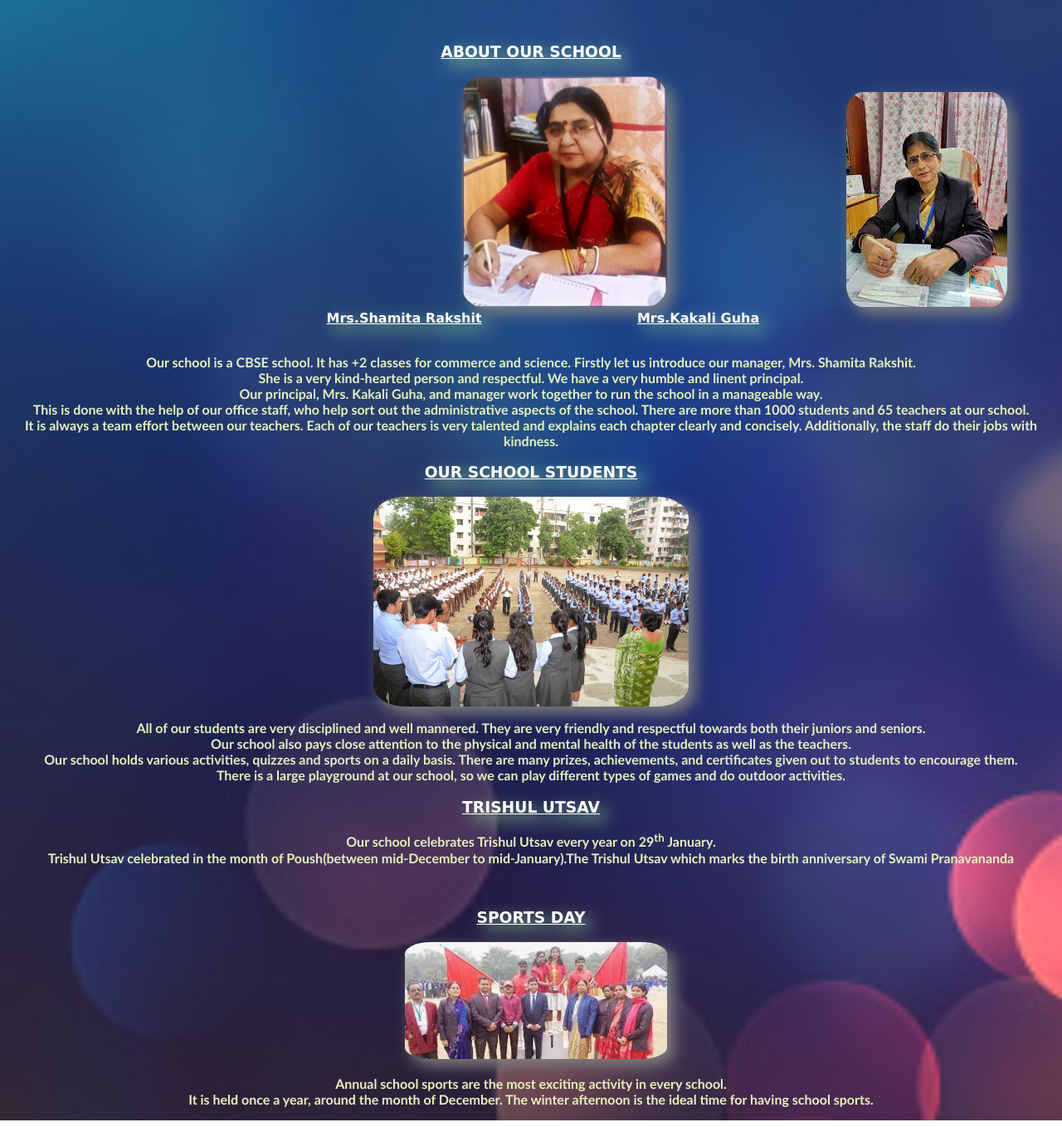
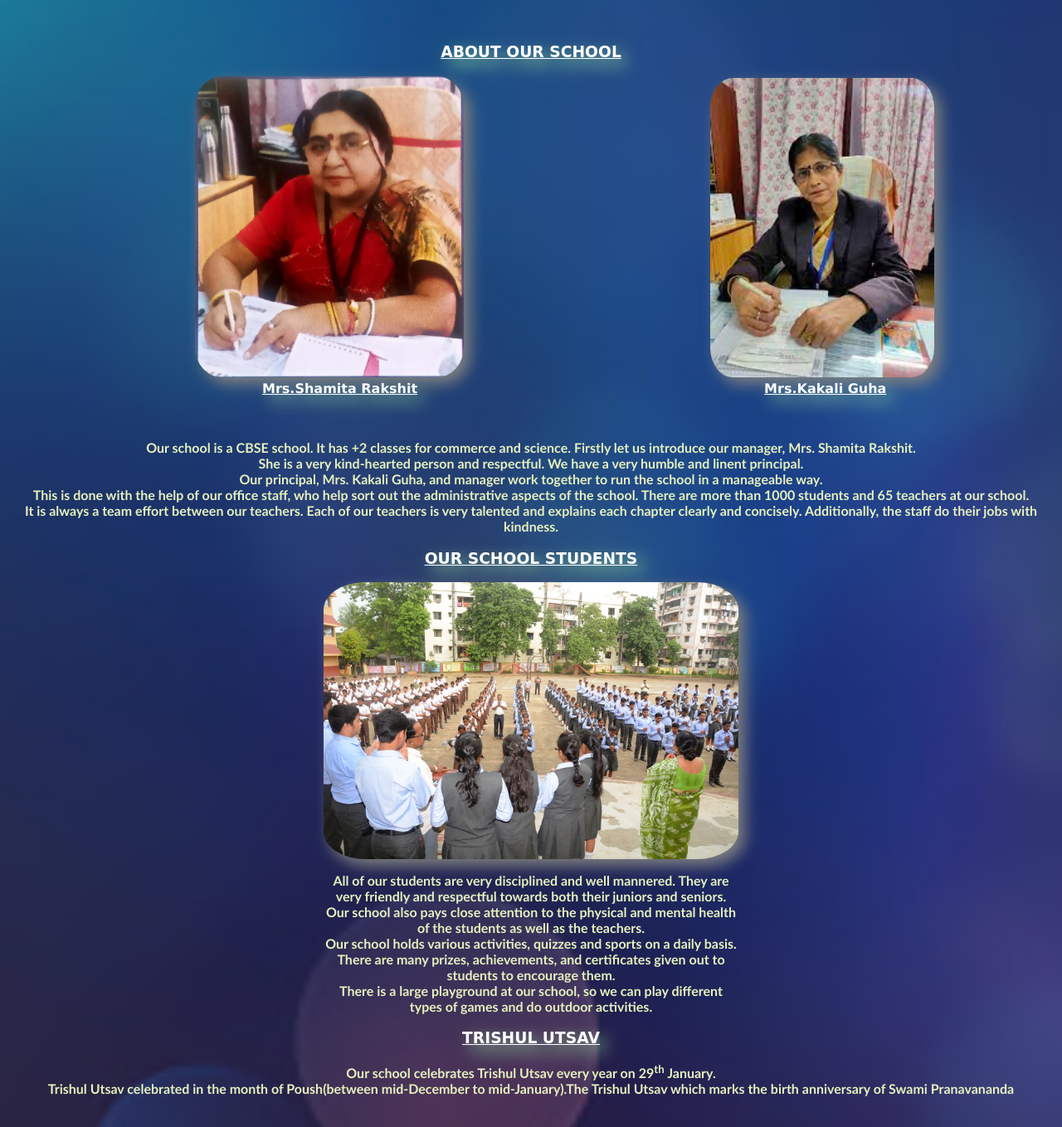
Before and after one commit to DeepakGitHub050/School, a plain HTML site: page index.html in a window 1280 px wide. Shown: the part 293-1652 px from the top of the page at 83% size. Drawn offline with Linux system fonts and the light colour scheme.

Commit message:
added logic of resizing images

```diff
--- a/index.css
+++ b/index.css
@@ -26,17 +26,16 @@ p{
 u{
     color: white;
     filter: drop-shadow(8px 8px 10px rgb(150, 215, 154));
+    position: relative;
 }
 img{
     border-radius: 10%;
-    position: relative;
-    left: 30%;
     filter: drop-shadow(8px 8px 9px grey)
 }
 #pri{
     font-family:Verdana, Geneva, Tahoma, sans-serif;
     position: relative;
-    left: 45%;
+    left: 60%;
     color: white;
     font-weight: bold;
 }
@@ -45,23 +44,37 @@ img{
     font-weight: bold;
     color: rgb(230, 241, 190)
 }
+.images{
+    max-width: 900px;
+    max-height: fit-content;
+    margin: 0 auto;
+}
 #prin{
+    border-radius: 10%;
     position: relative;
-    width: 248px;
-    left: 548px
+    height: fit-content;
+    width: 36%;
+    left: 5%;
+    object-fit: cover;
 }
 #rak{
     border-radius: 10%;
     position: relative;
-    left: 760px;
+    left: 37.5%;
+    height: fit-content;
+    width: 30%;
 }
 #mana{
     position: relative;
-    left: 30.5%;
-    bottom: 100%;
+    left: 14%;
     font-family:Verdana, Geneva, Tahoma, sans-serif;
     color: white;
     font-weight: bold;
+}
+.students{
+    max-width: 500px;
+    max-height: fit-content;
+    margin: 0 auto;
 }
 #st{
     font-weight: bold;
@@ -70,13 +83,19 @@ img{
 }
 #stu{
     position: relative;
-    width: 30%;
-    left: 35%;
+    height: 100%;
+    width: 100%;
+    left: 0%;
 }
 #tri{
     font-weight: bold;
     font-family: 'Trebuchet MS', 'Lucida Sans Unicode', 'Lucida Grande', 'Lucida Sans', Arial, sans-serif;
     color: rgb(230, 241, 190);
+}
+.sports{
+    max-width: 500px;
+    max-height: fit-content;
+    margin: 0 auto;
 }
 #sport{
     font-weight: bold;
@@ -85,6 +104,7 @@ img{
 }
 #sp{
     position: relative;
-    left: 38%;
-    width: 25%;
+    left: 10%;
+    height: 50%;
+    width: 80%;
 }
--- a/index.html
+++ b/index.html
@@ -8,6 +8,7 @@
     <title>Document</title>
 </head>
 <body>
+    <div class="intro">
         <h1 align="center">BHARAT SEVASASHRAM SANGHA<br>PRANAV CHILDREN WORLD</h1>
         <u><p align="center" id="add">SONARI JAMSHEDPUR-831011</p></u>
         <br>
@@ -15,23 +16,34 @@
         <p align="center" id="history">Bharat Sevashram Sangha is a Hindu religious and spiritual organisation focused on humanitarian work.<br> It was founded in 1917 by the illustrious patriot saint Acharya Srimat Swami Pranavananda Maharaj.<br> It is purely a philanthropic and charitable organization with non-sectarian, non-communal and non-political character and outlook.</p>
         <br>
         <u><h3 align="center">ABOUT OUR SCHOOL</h3></u>
+    </div>
+    <div class="images">
         <img src="./images/prin.jpg" alt="Image not found" id="prin">
         <img src="./images/download.jpeg" id="rak"><br>
-    <font id="mana"><u>Mrs.Shamita Rakshit</u></font>
+        <u><font id="mana">Mrs.Shamita Rakshit</font></u>
         <u><font id="pri">Mrs.Kakali Guha</font></u>
+    </div>
     <br>
     <br>
+    <div class="school">
         <p align="center" id="our">Our school is a CBSE school. It has +2 classes for commerce and science. Firstly let us introduce our manager, Mrs. Shamita Rakshit.<br> She is a very kind-hearted person and respectful. We have a very humble and linent principal.<br> Our principal, Mrs. Kakali Guha, and manager work together to run the school in a manageable way.<br> This is done with the help of our office staff, who help sort out the administrative aspects of the school. There are more than 1000 students and 65 teachers at our school.<br> It is always a team effort between our teachers. Each of our teachers is very talented and explains each chapter clearly and concisely. Additionally, the staff do their jobs with kindness.</p>
+    </div>
+    <div class="students">
         <u><h3 align="center">OUR SCHOOL STUDENTS</h3></u>
         <img src="./images/B S S Pranav Children World-Prayer-View1.jpg" alt="" id="stu" align="center">
         <P id="st" align="center">All of our students are very disciplined and well mannered. They are very friendly and respectful towards both their juniors and seniors. <br>Our school also pays close attention to the physical and mental health of the students as well as the teachers. <br>Our school holds various activities, quizzes and sports on a daily basis. There are many prizes, achievements, and certificates given out to students to encourage them. <br>There is a large playground at our school, so we can play different types of games and do outdoor activities.</P>
+    </div>
+    <div class="trishul utsav">
         <!--TRISHUL UTSAV-->
         <U><H3 align="CENTER">TRISHUL UTSAV</H3></U>
         <p align="center" id="tri">Our school celebrates Trishul Utsav every year on 29<sup>th</sup> January.<br>Trishul Utsav celebrated in the month of Poush(between mid-December to mid-January).The Trishul Utsav which marks the birth anniversary of Swami Pranavananda</p>
         <br>
+    </div>
+    <div class="sports">
         <!--SPORTS DAY-->
         <u><h3 align="center">SPORTS DAY</h3></u>
         <img src="./images/download.jpg" alt="" id="sp">
         <p align="center" id="sport">Annual school sports are the most exciting activity in every school.<br> It is held once a year, around the month of December. The winter afternoon is the ideal time for having school sports.</p>
+    </div>
 </body>
 </html>
```
Lines whose indentation alone changed are shown as unchanged.
